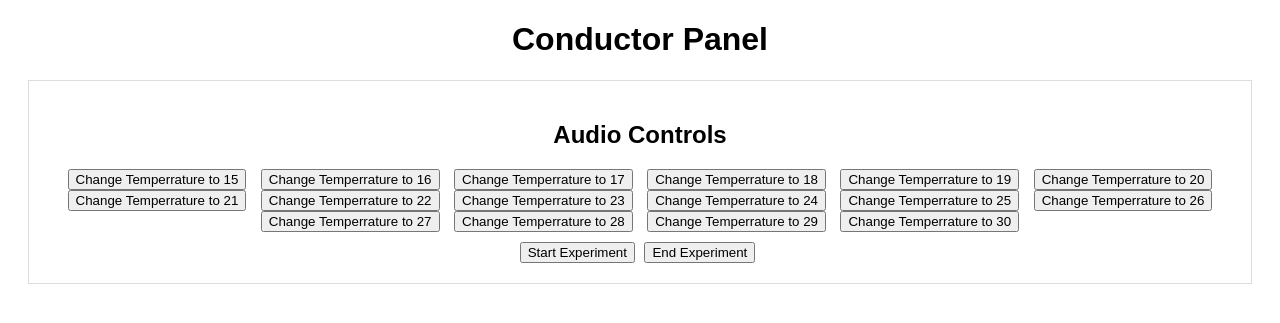
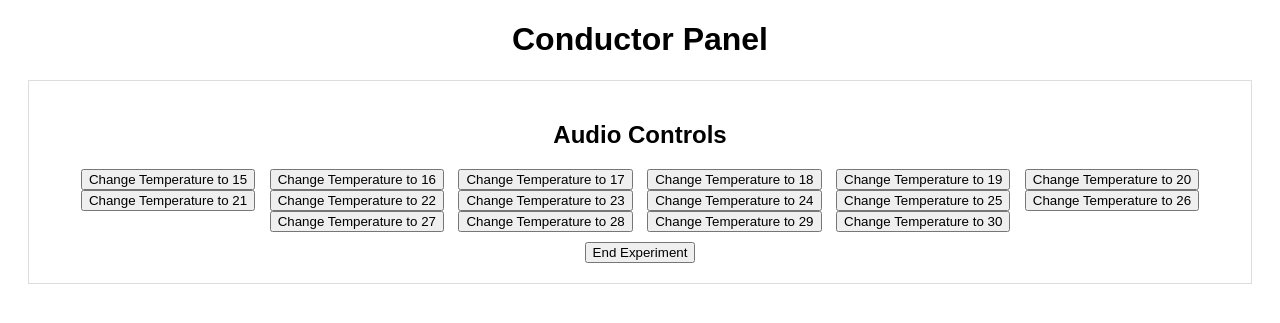
Before and after one commit to mohdhisham24/ThesisWebapp, a Flask app: page /conductor_panel in a window 1280 px wide. Shown: the top 323 px of the page. Run offline with Flask 3, Linux system fonts and the light colour scheme; some libraries are stand-ins or nearby versions.

Commit message:
Webcam integration - nv8

```diff
--- a/templates/conductor_panel.html
+++ b/templates/conductor_panel.html
@@ -17,25 +17,24 @@
     <div class="interface">
         <h2>Audio Controls</h2>
         <div class="button-container">
-            <button class="audio-button" onclick="playAudio('t15.mp3')">Change Temperrature to 15</button>
-            <button class="audio-button" onclick="playAudio('t16.mp3')">Change Temperrature to 16</button>
-            <button class="audio-button" onclick="playAudio('t17.mp3')">Change Temperrature to 17</button>
-            <button class="audio-button" onclick="playAudio('t18.mp3')">Change Temperrature to 18</button>
-            <button class="audio-button" onclick="playAudio('t19.mp3')">Change Temperrature to 19</button>
-            <button class="audio-button" onclick="playAudio('t20.mp3')">Change Temperrature to 20</button>
-            <button class="audio-button" onclick="playAudio('t21.mp3')">Change Temperrature to 21</button>
-            <button class="audio-button" onclick="playAudio('t22.mp3')">Change Temperrature to 22</button>
-            <button class="audio-button" onclick="playAudio('t23.mp3')">Change Temperrature to 23</button>
-            <button class="audio-button" onclick="playAudio('t24.mp3')">Change Temperrature to 24</button>
-            <button class="audio-button" onclick="playAudio('t25.mp3')">Change Temperrature to 25</button>
-            <button class="audio-button" onclick="playAudio('t26.mp3')">Change Temperrature to 26</button>
-            <button class="audio-button" onclick="playAudio('t27.mp3')">Change Temperrature to 27</button>
-            <button class="audio-button" onclick="playAudio('t28.mp3')">Change Temperrature to 28</button>
-            <button class="audio-button" onclick="playAudio('t29.mp3')">Change Temperrature to 29</button>
-            <button class="audio-button" onclick="playAudio('t30.mp3')">Change Temperrature to 30</button>
+            <button class="audio-button" onclick="playAudio('t15.mp3')">Change Temperature to 15</button>
+            <button class="audio-button" onclick="playAudio('t16.mp3')">Change Temperature to 16</button>
+            <button class="audio-button" onclick="playAudio('t17.mp3')">Change Temperature to 17</button>
+            <button class="audio-button" onclick="playAudio('t18.mp3')">Change Temperature to 18</button>
+            <button class="audio-button" onclick="playAudio('t19.mp3')">Change Temperature to 19</button>
+            <button class="audio-button" onclick="playAudio('t20.mp3')">Change Temperature to 20</button>
+            <button class="audio-button" onclick="playAudio('t21.mp3')">Change Temperature to 21</button>
+            <button class="audio-button" onclick="playAudio('t22.mp3')">Change Temperature to 22</button>
+            <button class="audio-button" onclick="playAudio('t23.mp3')">Change Temperature to 23</button>
+            <button class="audio-button" onclick="playAudio('t24.mp3')">Change Temperature to 24</button>
+            <button class="audio-button" onclick="playAudio('t25.mp3')">Change Temperature to 25</button>
+            <button class="audio-button" onclick="playAudio('t26.mp3')">Change Temperature to 26</button>
+            <button class="audio-button" onclick="playAudio('t27.mp3')">Change Temperature to 27</button>
+            <button class="audio-button" onclick="playAudio('t28.mp3')">Change Temperature to 28</button>
+            <button class="audio-button" onclick="playAudio('t29.mp3')">Change Temperature to 29</button>
+            <button class="audio-button" onclick="playAudio('t30.mp3')">Change Temperature to 30</button>
         </div>
         <div class="button-container">
-            <button class="start-button" onclick="startExperiment()">Start Experiment</button>
             <button class="end-button" onclick="endExperiment()">End Experiment</button>
         </div>
     </div>
@@ -52,17 +51,14 @@
             socket.emit('play_audio', { audio_file: audioFile });
         }
 
-        function startExperiment() {
-            // Call the start_camera function directly
-            start_camera(participant_name);
-            socket.emit('experiment_started', { participant: participant_name });
+        function endExperiment() {
+            // Emit an event to stop the camera and end the experiment
+            socket.emit('end_experiment');
         }
 
-        function endExperiment() {
-            // Call the stop_camera function directly
-            stop_camera();
-            socket.emit('end_experiment');
-        }
+        socket.on('camera_initialized', function() {
+            console.log('Camera initialized. You can start the experiment now.');
+        });
 
         socket.on('experiment_ended', function(data) {
             alert('Experiment ended for participant: ' + data.participant);
```
Also changed, not shown: templates/start.html (+9 -1 lines).
